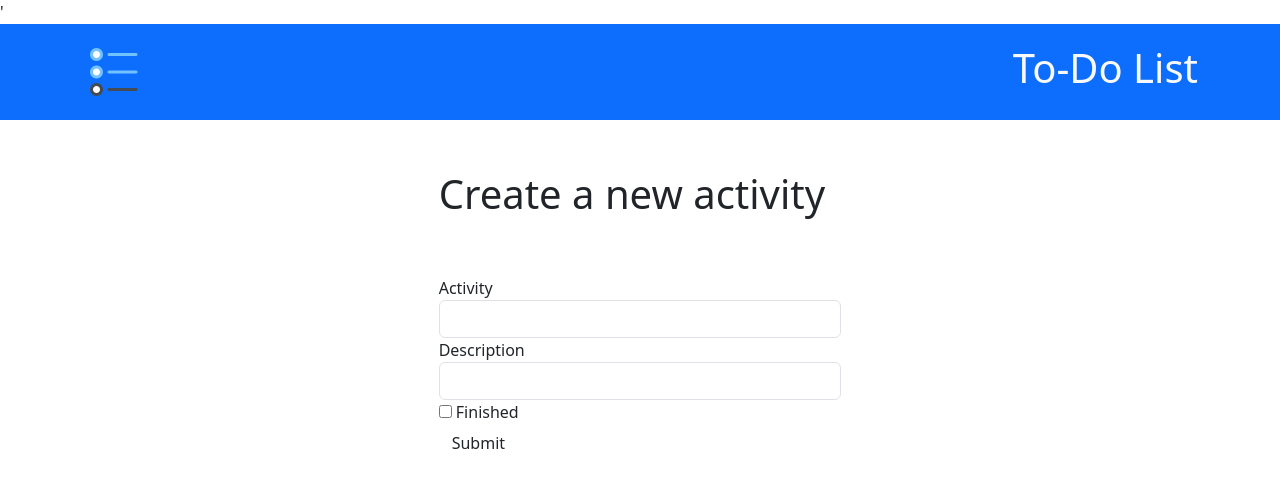
After one commit to ArianBecker/to-do-websight, a Flask app: page /add_to_do in a window 1280 px wide. The commit adds this page. Shown: the top 488 px of the page. Run offline with Flask 3, Linux system fonts and the light colour scheme; some libraries are stand-ins or nearby versions.

Commit message:
add add_to_do.html

```diff
--- a/forms.py
+++ b/forms.py
@@ -4,9 +4,10 @@ from wtforms.validators import DataRequired
 
 
 class ToDoForm(FlaskForm):
-    name = StringField("Name", validators=[DataRequired()])
+    name = StringField("Activity", validators=[DataRequired()])
     description = StringField("Description", validators=[DataRequired()])
-    is_done = BooleanField("Finished", validators=[DataRequired()])
+    is_done = BooleanField("Finished")
+    submit = SubmitField()
 
 
 
--- a/main.py
+++ b/main.py
@@ -1,6 +1,8 @@
 from flask import Flask, request, render_template, redirect
 from flask_sqlalchemy import SQLAlchemy
 from flask_bootstrap import Bootstrap
+from forms import *
+from datetime import datetime
 
 app = Flask(__name__)
 app.config['SECRET_KEY'] = '8BYkEfBA6O6donzWlSihBXox7C0sKR6b'
@@ -50,5 +52,20 @@ class ToDo(db.Model):
 def home_page():
     return render_template("index.html")
 
+
+@app.route("/add_to_do", methods=["GET", "POST"])
+def add_to_do():
+    form = ToDoForm()
+    if request.method == "GET":
+        return render_template("add_to_do.html", form=form)
+    elif request.method == "POST":
+        new_task = form.name.data
+        new_description = form.description.data
+        new_is_done = form.is_done.data
+        new_date_created = datetime.today()
+        with app.app_context():
+            pass
+        return render_template("success.html", task=new_task)
+
 if __name__ == "__main__":
     app.run(host="0.0.0.0", port=5000, debug=True)
--- a/static/css/styles.css
+++ b/static/css/styles.css
@@ -7,8 +7,16 @@
     background-color: #ffde25;
 }
 
-xy-expand {
-    display: inline-block;
-    width: 50px;
-    height: 60px;
+.stretch {
+    padding-top: 50px;
+    padding-bottom: 50px;
 }
+
+
+.middle {
+    text-align: center;
+}
+
+.tx-yellow {
+    color: #ffde25;
+}
--- /dev/null
+++ b/templates/add_to_do.html
@@ -0,0 +1,24 @@
+<!DOCTYPE html>
+<html lang="en">
+<head>
+    <meta charset="UTF-8">
+    <title>Add To Do</title>'
+    <link rel="icon" type="image/x-icon" href="static/img/to_do_list_icon.png">
+    <link rel="stylesheet" href="static/css/styles.css">
+</head>
+{% include "header.html" %}
+{% import "bootstrap/wtf.html" as wtf %}
+<body>
+<div class="container-fluid n">
+    <div class="row">
+        <div class="col-md-4"></div>
+        <div class="col-md-4 stretch"><h1>Create a new activity</h1></div>
+        <div class="col-md-4"></div>
+        <div class="col-md-4"></div>
+        <div class="col-md-4">
+        {{ wtf.quick_form(form) }}
+        </div>
+    </div>
+</div>
+</body>
+</html>
--- a/templates/header.html
+++ b/templates/header.html
@@ -1,6 +1,5 @@
 <!DOCTYPE html>
 <html lang="en">
-
 <head>
     <meta charset="UTF-8">
     <meta name="viewport" content="width=device-width, initial-scale=1.0">
@@ -9,23 +8,19 @@
     <link href="https://cdn.jsdelivr.net/npm/bootstrap@5.3.0-alpha1/dist/css/bootstrap.min.css" rel="stylesheet">
     <link rel="stylesheet" href="styles.css">
 </head>
-
 <body>
     <!-- Header -->
     <header class="bg-primary py-3">
         <div class="container">
             <div class="d-flex justify-content-between align-items-center">
-                <a href="#"><img src="static/img/to_do_list_icon.png"> </a>
+                <a href="{{ url_for('home_page') }}"><img src="static/img/to_do_list_icon.png"> </a>
                 <h1 class="text-light">To-Do List</h1>
                 <!-- Add any additional elements you want in the header here -->
             </div>
         </div>
     </header>
-
     <!-- Your main content goes here -->
-
     <!-- Bootstrap JS (Optional, but needed for some Bootstrap features) -->
     <script src="https://cdn.jsdelivr.net/npm/bootstrap@5.3.0-alpha1/dist/js/bootstrap.bundle.min.js"></script>
 </body>
-
 </html>
--- a/templates/index.html
+++ b/templates/index.html
@@ -2,16 +2,13 @@
 <html lang="en">
 
 <head>
-
     <title>To Do Tracker</title>
     <link rel="icon" type="image/x-icon" href="static/img/to_do_list_icon.png">
     <link rel="stylesheet" href="static/img/to_do_list_icon.png">
     <link rel="stylesheet" href="https://fonts.googleapis.com/css2?family=Material+Symbols+Outlined:opsz,wght,FILL,GRAD@20..48,100..700,0..1,-50..200" />
     <!-- Head content, including Bootstrap CSS, goes here -->
 </head>
-
 <body>
-
 {% include "header.html" %}
 {% include "login.html" %}
     <!-- Main Content -->
@@ -19,7 +16,7 @@
         <div class="row">
             <div class="col-md-1">
                 <!-- Create Button -->
-                <button class="btn btn-success btn-block expand">Create</button>
+                <a href="{{ url_for('add_to_do') }}"><button class="btn btn-success btn-block expand">Create</button></a>
             </div>
             <div class="col-md-1">
                 <!-- Edit Button -->
```
Also changed, not shown: templates/success.html (added, +13 -0 lines).
